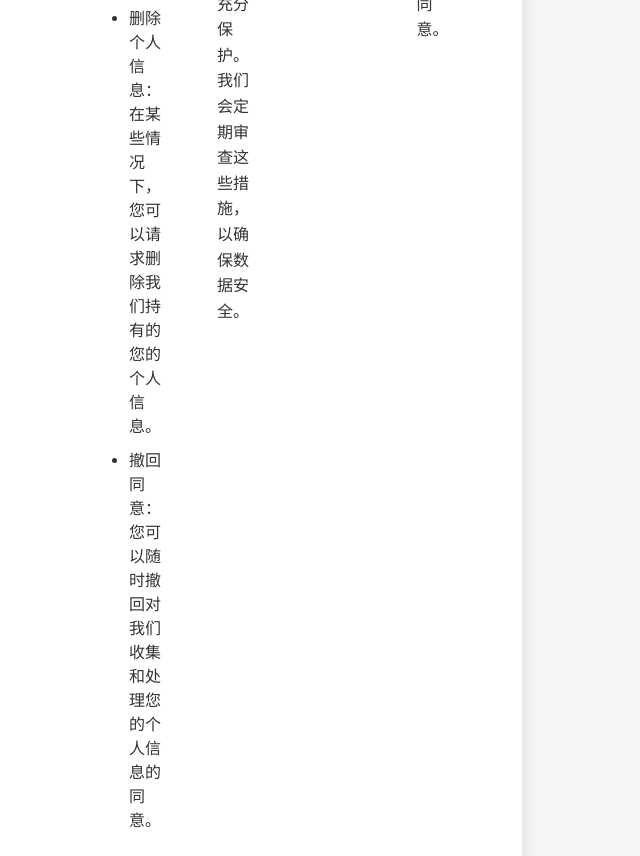
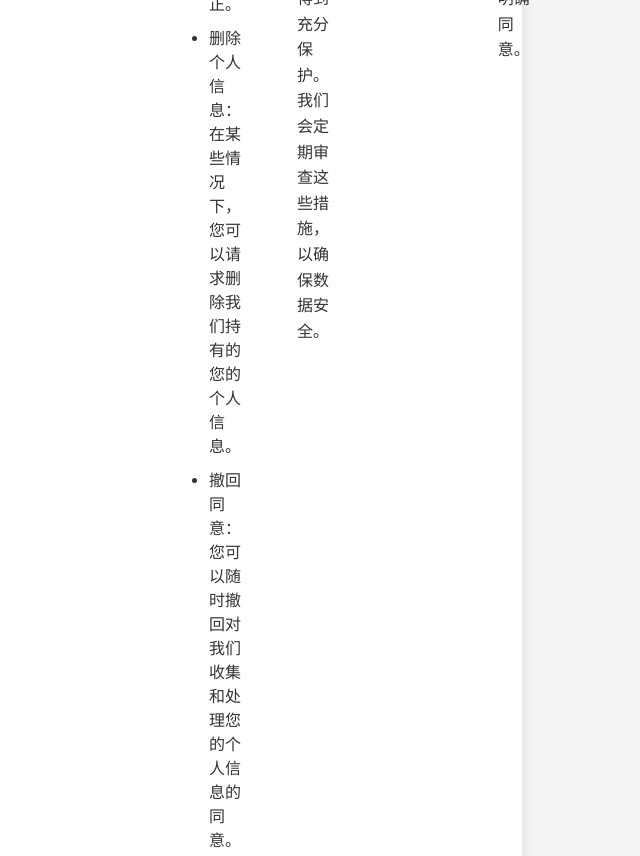
Before and after one commit to LeonMichealDazzleOffice/LEON-, a plain HTML site: page yonghutiaok.html in a window 1280 px wide. Shown: the part 1007-1863 px from the top of the page, without its empty margins (538-1178 px from the left). Drawn offline with Linux system fonts and the light colour scheme.

Commit message:
Update yonghutiaok.html

```diff
--- a/yonghutiaok.html
+++ b/yonghutiaok.html
@@ -12,7 +12,7 @@
             background-color: #f5f5f5;
             color: #333;
             margin: 0;
-            padding: 0;
+            padding: 20px;
         }
 
         header {
@@ -30,23 +30,23 @@
             background: white;
             border-radius: 10px;
             box-shadow: 0 4px 15px rgba(0, 0, 0, 0.1);
-            line-height: 1.6;
         }
 
         h2 {
             color: #003366;
             margin-bottom: 10px;
-            font-weight: normal;
-            line-height: 1.2;
         }
 
-        p, ul {
+        p {
             margin-bottom: 20px;
-            text-align: justify;
+            text-align: left;
+            line-height: 1.6;
         }
 
         ul {
-            padding-left: 20px;
+            margin-bottom: 20px;
+            padding-left: 40px;
+            text-align: left;
         }
 
         li {
```
